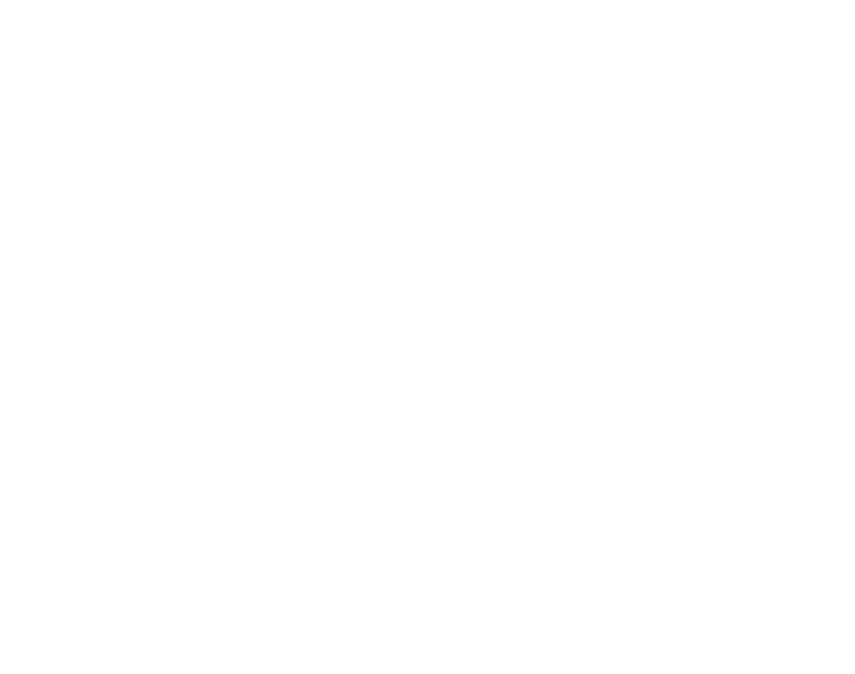
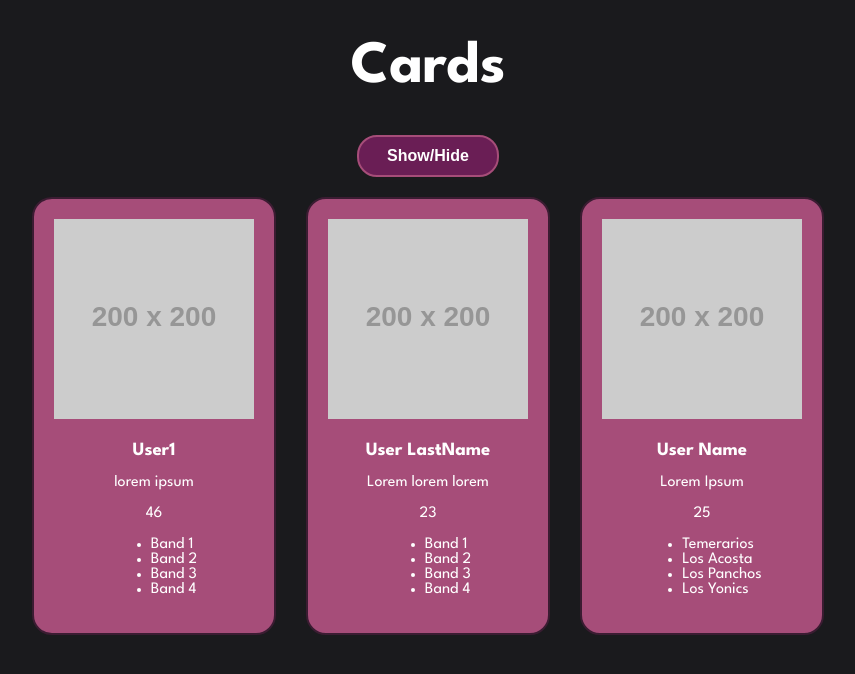
Before and after one commit to JhoselPR/JS-06-DOM_Manipulation, a plain HTML site: page index.html in a window 1280 px wide. Shown: the whole page, without its empty margins (212-1067 px from the left). Drawn offline with Linux system fonts and the light colour scheme.

Commit message:
Completed exercise and styles added

```diff
--- a/index.html
+++ b/index.html
@@ -1,13 +1,28 @@
 <!DOCTYPE html>
 <html lang="en">
+
 <head>
     <meta charset="UTF-8">
     <meta name="viewport" content="width=device-width, initial-scale=1.0">
     <title>Dom Manipulation</title>
+    <link rel="stylesheet" href="./styles.css">
+    <link rel="preconnect" href="https://fonts.googleapis.com">
+    <link rel="preconnect" href="https://fonts.gstatic.com" crossorigin>
+    <link href="https://fonts.googleapis.com/css2?family=League+Spartan:wght@100..900&display=swap" rel="stylesheet">
 </head>
+
 <body>
-
+    <h1 id="title">Cards</h1>
+    <main id="main-content">
+        <button id="btn-hide" class="btn">Show/Hide</button>
+        <div id="container" class="container">
+            <!-- <div class="card" id="card">
+                <div class="img-container" id="img-container"></div>
+            </div> -->
+        </div>
+    </main>
 
     <script src="main.js"></script>
 </body>
+
 </html>
--- a/main.js
+++ b/main.js
@@ -0,0 +1,84 @@
+/*
+Hacer funcional el programa de creación de tarjetas.
+Funcional -> Debe implementar funciones (clásicas o de flecha).
+No es válido colocar todo el código dentro de una sola función.
+Refactorizar el código para que funcione con múltiples usuarios
+El código debe seguir y aplicar buenas prácticas vistas durante la sesiones
+*/
+const users = [
+    {
+        id: 1,
+        username: 'User1',
+        description: 'lorem ipsum',
+        age: '46',
+        fav_music: {
+            bands: [
+                'Band 1', 'Band 2', 'Band 3', 'Band 4'
+            ]
+        }
+    },
+    {
+        id: 2,
+        username: 'User LastName',
+        description: 'Lorem lorem lorem',
+        age: '23',
+        fav_music: {
+            bands: [
+                'Band 1', 'Band 2', 'Band 3', 'Band 4'
+            ]
+        }
+    },
+    {
+        id: 3,
+        username: 'User Name',
+        description: 'Lorem Ipsum',
+        age: 25,
+        fav_music: {
+            bands: ['Temerarios', 'Los Acosta', 'Los Panchos', 'Los Yonics'],
+        }
+    }
+]
+
+const IMAGE_URL = 'https://placehold.co/200x200';
+const CARD_CONTAINER = document.getElementById('container');
+
+document.getElementById('btn-hide').addEventListener('click', e => {
+    CARD_CONTAINER.style.visibility = (CARD_CONTAINER.style.visibility === 'hidden') ? 'visible' : 'hidden';
+});
+
+const cardCreator = (user) => {
+    const card = document.createElement('div');
+    card.classList.add('card');
+    const img_container = document.createElement('div');
+
+    const image = document.createElement('img');
+    image.src = IMAGE_URL;
+    image.alt = 'Placeholder user photo';
+
+    const userName = document.createElement('h3');
+    const description = document.createElement('p');
+    const age = document.createElement('p');
+    const bands = document.createElement('ul');
+
+    const bandList = user.fav_music.bands.map((e) => {
+        const item = document.createElement('li');
+        item.textContent = e;
+        return item;
+    });
+
+    userName.textContent = user.username;
+    description.textContent = user.description;
+    age.textContent = user.age;
+    img_container.appendChild(image);
+    bands.append(...bandList);
+    card.append(img_container, userName, description, age, bands);
+    return card;
+}
+
+const cardFiller = () => {
+    users.forEach((user) => {
+        const card = cardCreator(user);
+        CARD_CONTAINER.appendChild(card);
+    });
+}
+cardFiller();
--- /dev/null
+++ b/styles.css
@@ -0,0 +1,70 @@
+:root {
+    --bgColor: #1A1A1D;
+    --secondary: #3B1C32;
+    --secondBg: #6A1E55;
+    --primary: #A64D79;
+    --textFont: "League Spartan", serif;
+}
+
+html{
+    font-size: 62.5%;
+}
+body{
+    font-size: 16px;
+    font-family: var(--textFont);
+    color: white;
+    background-color: var(--bgColor);
+}
+h1{
+    font-size: 6rem;
+    text-align: center;
+}
+.btn{
+    padding: 1rem 2.8rem;
+    background: var(--secondBg);
+    border-radius: 2rem;
+    font-size: 1.6rem;
+    color: white;
+    border: 2px solid var(--primary);
+    font-weight: 600;
+    cursor: pointer;
+}
+.btn:hover{
+    background: var(--secondary)
+}
+#main-content{
+    display: flex;
+    flex-direction: column;
+    align-items: center;
+    justify-content: center;
+}
+.container{
+    margin-top: 2rem;
+    display: grid;
+    grid-template-columns: repeat(3, 1fr);
+    place-items: center;
+    gap: 3rem;
+    row-gap: 3rem;
+}
+@media (max-width: 768px) {
+    .container{
+        grid-template-columns: repeat(1, 1fr);
+    }
+}
+.card{
+    display: flex;
+    flex-direction: column;
+    align-items: center;
+    /* justify-content: center; */
+    /* text-align: center; */
+    background-color: var(--primary);
+    border: 2px solid var(--secondary);
+    border-radius: 2rem;
+    /* gap: 2rem; */
+    padding: 2rem 2rem;
+    /* overflow: hidden; */
+    cursor: pointer;
+}
+h3,p{
+    margin-bottom: 0;
+}
```
